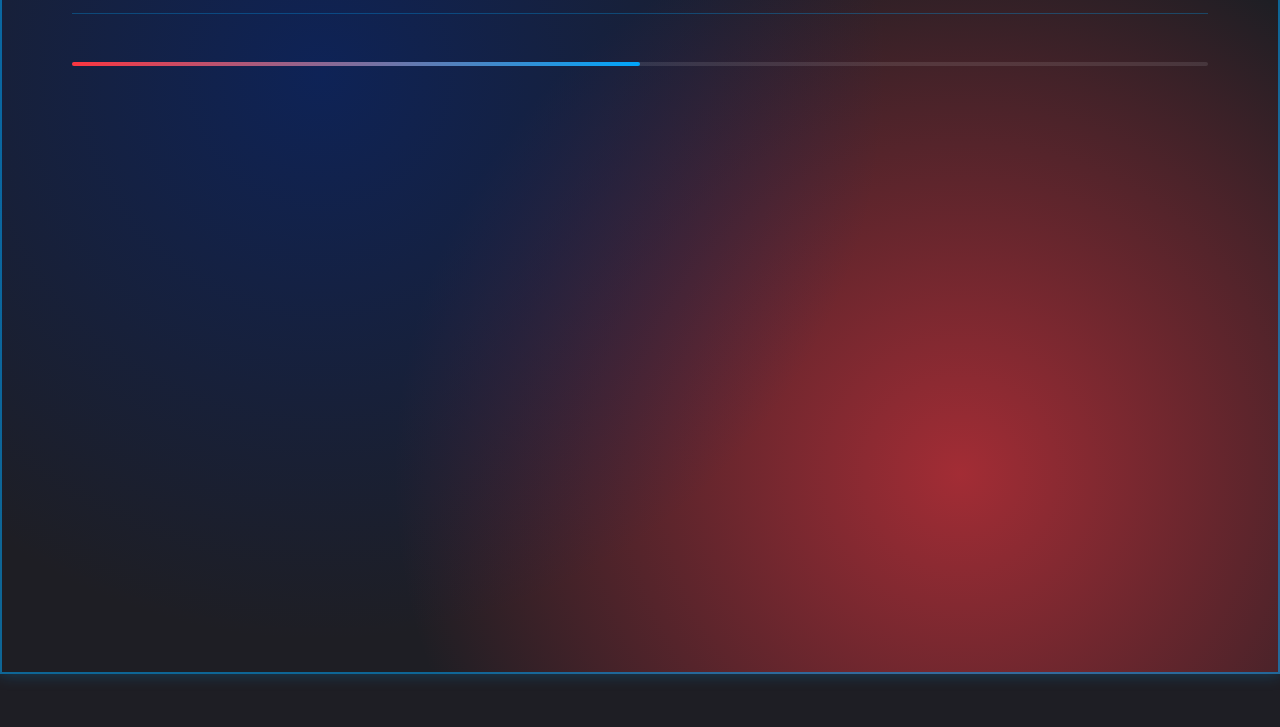
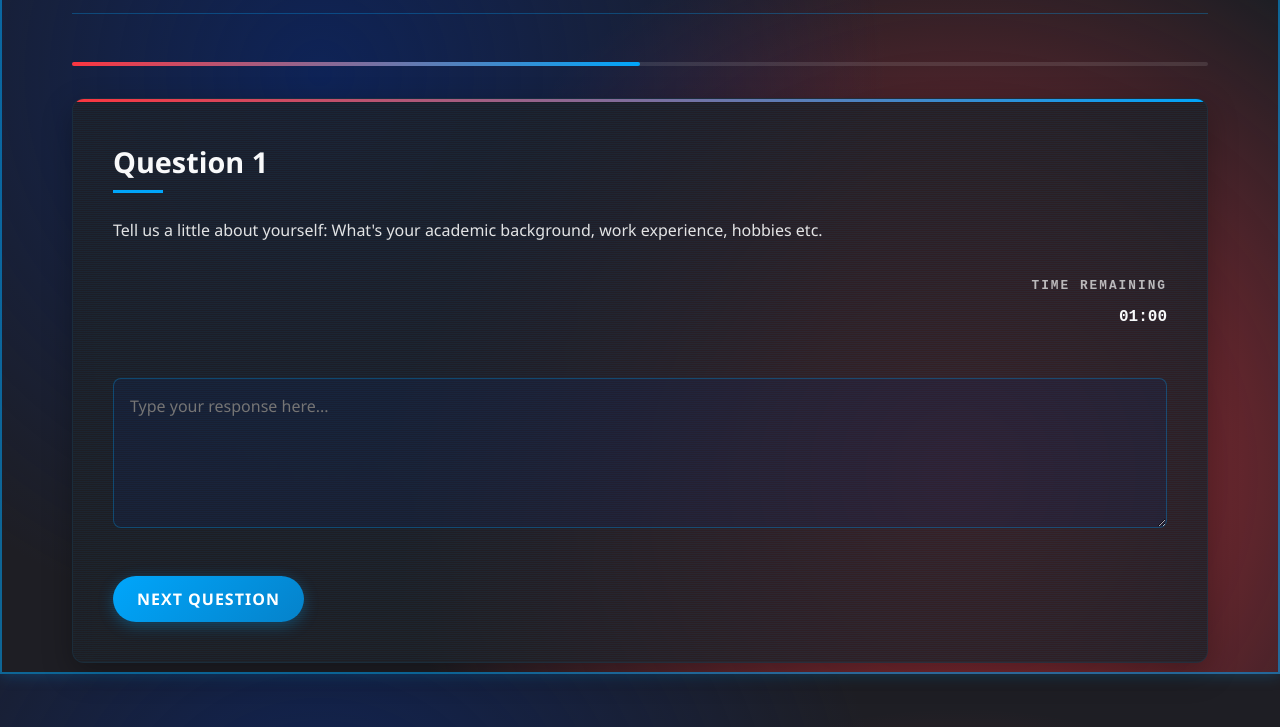
Before and after one commit to noriva-recruiting/norvia-questions, a plain HTML site: page index.html in a window 1280 px wide. Shown: the part 126-853 px from the top of the page. Before the commit the page ends 800 px from the top, so only its background shows below. Drawn offline with Linux system fonts and the light colour scheme; a web font is replaced by a local one.

Commit message:
Update index.html

```diff
--- a/index.html
+++ b/index.html
@@ -354,7 +354,7 @@
 
 
         <!-- Page 4 - Question 1 -->
-        <div class="page" id="page4">
+  <div class="page active-page" id="page4">
             <div class="terminal-effect"></div>
             <h1>Question 1</h1>
             <p>Tell us a little about yourself: What's your academic background, work experience, hobbies etc.</p>
```
